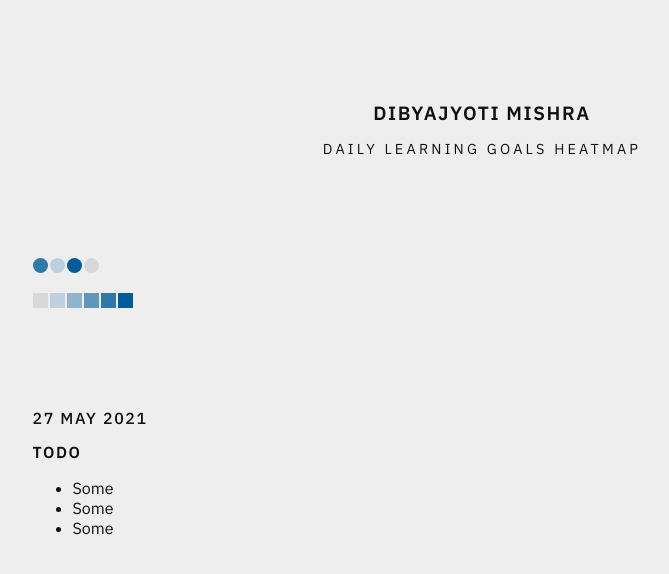
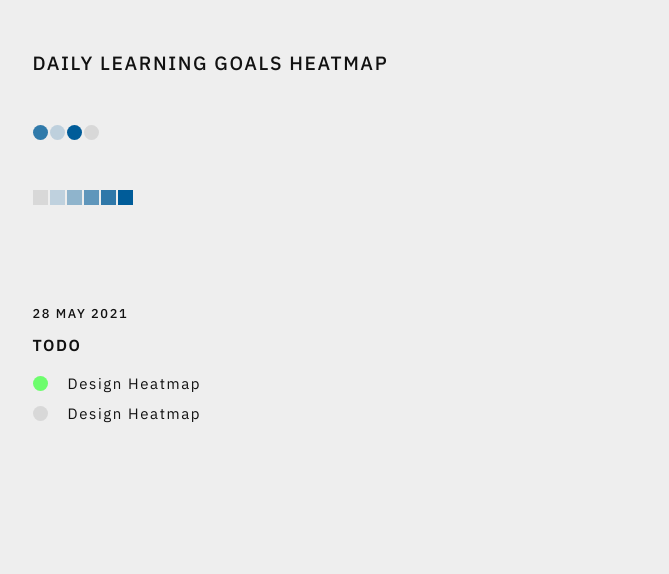
Before and after one commit to wgetDJ/learning-heatmap, a plain HTML site: page index.html in a window 1280 px wide. Shown: the whole page, without its empty margins (158-827 px from the left). Drawn offline with Linux system fonts and the light colour scheme.

Commit message:
add todo HTML and CSS and currentDay JS

```diff
--- a/assets/css/styles.css
+++ b/assets/css/styles.css
@@ -10,26 +10,19 @@ body {
 .content {
     width: 899px;
     min-width: 899px;
-    margin: 100px auto;
-}
-
-.header {
-    text-align: center;
+    margin: 50px auto;
+    padding: 0 100px;
 }
 
 .header h1 {
     font-size: 1.2rem;
     text-transform: uppercase;
     letter-spacing: .1rem;
-}
-.header p {
-    text-transform: uppercase;
-    font-size: .9rem;
-    letter-spacing: .2rem;
+    font-weight: 500;
 }
 
 .heatmap {
-    margin-top: 100px;
+    margin-top: 50px;
     display: grid;
     grid-template-columns: repeat(53, 15px);
     grid-gap: 2px;
@@ -78,7 +71,7 @@ body {
 }
 
 .colors {
-    margin-top: 20px;
+    margin-top: 50px;
     display: grid;
     grid-template-columns: repeat(53, 15px);
     grid-gap: 2px;
@@ -111,7 +104,7 @@ body {
 }
 
 .dayData h1 {
-    font-size: 1rem;
+    font-size: .8rem;
     text-transform: uppercase;
     letter-spacing: .1rem;
     font-weight: 500;
@@ -122,3 +115,33 @@ body {
     letter-spacing: .1rem;
     font-weight: 700;
 }
+
+.dayData #list {
+    display: grid;
+    grid-template-columns: 15px 1fr;
+    grid-gap: 20px;
+    padding: 7.5px 0;
+}
+.dayData #list #done {
+    height: 15px;
+    width: 15px;
+    border-radius: 50%;
+    background-color: #6dfd6d;
+}
+.dayData #list #todo {
+    font-size: 15px;
+    line-height: 15px;
+    letter-spacing: .1rem;
+}
+/* .dayData #list #notDone {
+    height: 15px;
+    width: 15px;
+    border-radius: 50%;
+    background-color: #ff5e5e;
+} */
+.dayData #list #onGoing {
+    height: 15px;
+    width: 15px;
+    border-radius: 50%;
+    background-color: #d8d8d8;
+}
--- a/assets/js/script.js
+++ b/assets/js/script.js
@@ -1 +1,11 @@
 // JavaScript
+const currentDay = () => {
+    let today = new Date();
+    // let dayList = ["Sunday","Monday","Tuesday","Wednesday ","Thursday","Friday","Saturday"];
+    let monthList = ["Jan", "Feb", "Mar", "Apr", "May", "Jun", "Jul", "Aug", "Sep", "Oct", "Sep", "Oct", "Nov", "Dec"];
+    let day = today.getDate();
+    let month = today.getMonth();
+    let year = today.getFullYear();
+    let currentMonth = monthList[month];
+    document.write(day+ " " + currentMonth + " " + year);
+}
--- a/index.html
+++ b/index.html
@@ -19,13 +19,12 @@
 	<div class="content">
 
 		<div class="header">
-			<h1>Dibyajyoti Mishra</h1>
-			<p>Daily Learning Goals Heatmap</p>
+			<h1>Daily Learning Goals Heatmap</h1>
 		</div>
 
 		<div class="heatmap">
 			<div id="done-80">
-				<span><b>6/70 Done</b> on 28 May 2021</span>
+				<span><b>6/7 Done</b> on 28 May 2021</span>
 			</div>
 			<div id="done-20">
 				<span><b>1/7 Done</b> on 27 May 2021</span>
@@ -60,14 +59,17 @@
 		</div>
 
 		<div class="dayData">
-			<h1>27 may 2021</h1>
+			<h1 id="currentDate"><script>currentDay();</script></h1>
 			<h2>TODO</h2>
 
-			<ul>
-				<li>Some</li>
-				<li>Some</li>
-				<li>Some</li>
-			</ul>
+			<div id="list">
+				<div id="done"></div>
+				<div id="todo">Design Heatmap</div>
+			</div>
+			<div id="list">
+				<div id="onGoing"></div>
+				<div id="todo">Design Heatmap</div>
+			</div>
 		</div>
 
 	</div>
```
